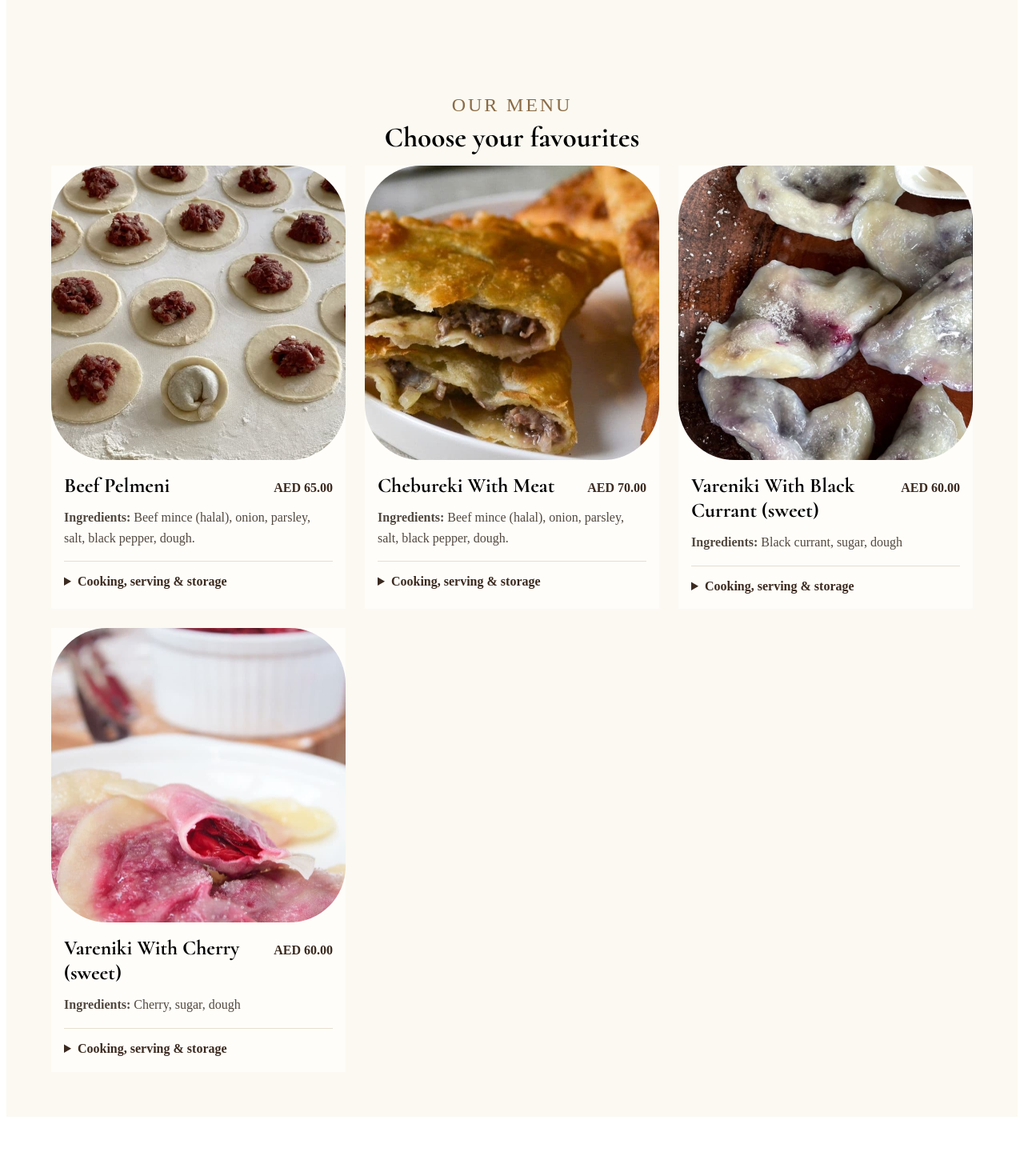
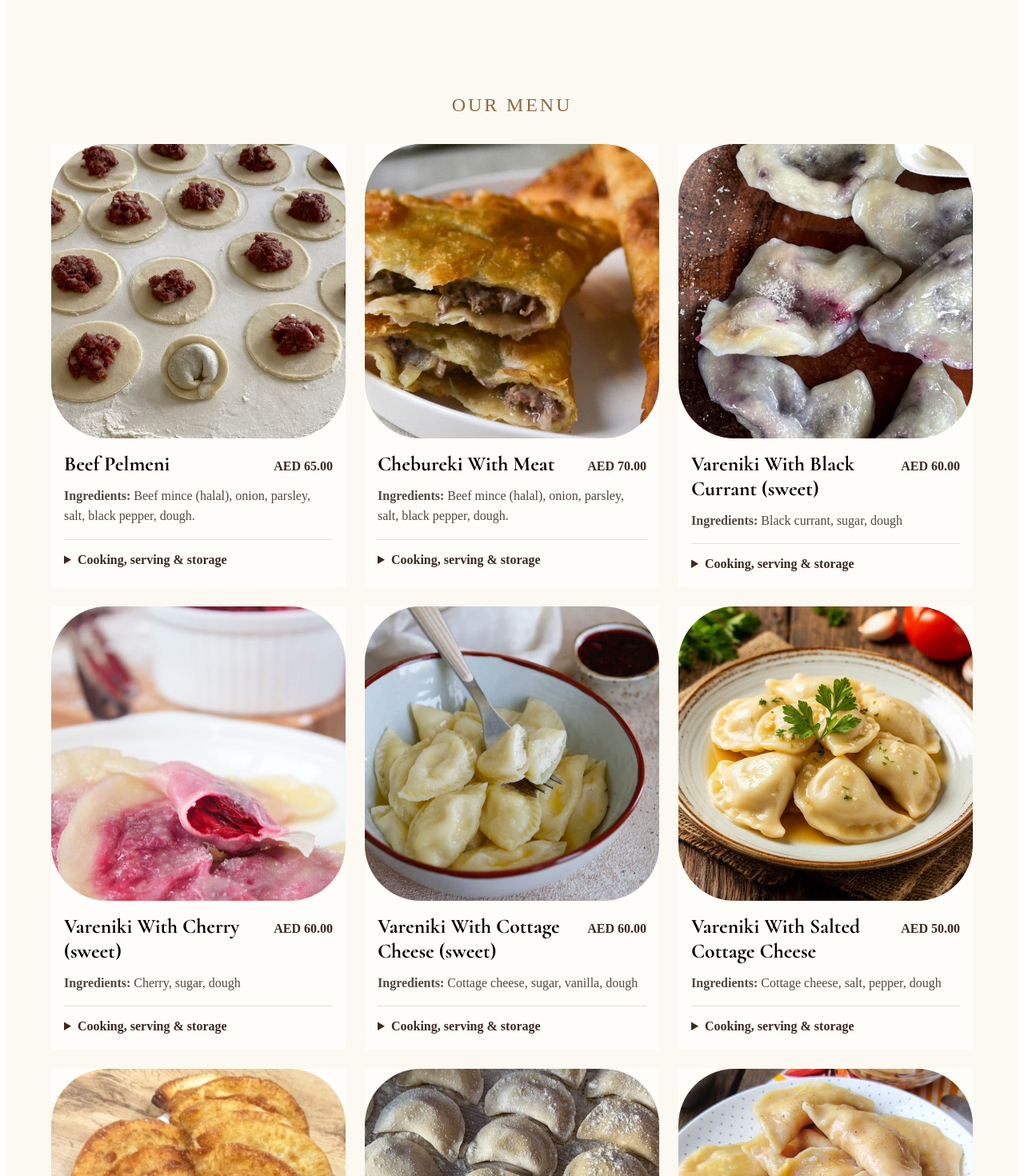
Before and after one commit to irahilles/vareniki-project, a React (Vite) app: page / in a window 1280 px wide. Shown: the part 1330-2800 px from the top of the page at 80% size. Before the commit the page ends 2734 px from the top, so only its background shows below. Built offline with nearby package versions, Linux system fonts and the light colour scheme.

Commit message:
complited menu section

```diff
--- a/src/Header/Header.module.css
+++ b/src/Header/Header.module.css
@@ -87,8 +87,8 @@
     width: fit-content;
     padding: 12px 20px;
     border-radius: 6px;
-    background: #e1ef15;
-    color: #24211f;
+    background-color: #e3e723;
+    color: #1b1915;
     font-weight: 600;
     text-decoration: none;
 }
--- a/src/Header/Header.tsx
+++ b/src/Header/Header.tsx
@@ -55,7 +55,7 @@ export default function Header() {
 
  <a
   className={styles.orderButton}
-  href="https://wa.me/971544937763?text=Hi%2C%20I%20would%20like%20to%20place%20an%20order."
+  href="https://wa.me/971502090981?text=Hi%2C%20I%20would%20like%20to%20place%20an%20order."
   target="_blank"
   rel="noreferrer"
   onClick={() => setMenuOpen(false)}
--- a/src/Hero/Hero.module.css
+++ b/src/Hero/Hero.module.css
@@ -31,8 +31,8 @@
     min-width: 180px;
         padding: 12px 28px;
         text-align: center;
-        background: #f4e6d3;
-    color: #24211f;
+        background-color: #e3e723;
+    color: #1b1915;
     font-weight: 600;
     text-decoration: none;
     white-space: nowrap;
--- a/src/Menu/Menu.module.css
+++ b/src/Menu/Menu.module.css
@@ -5,18 +5,11 @@
 }
 
 .eyebrow {
-    margin: 0 0 8px;
+    margin: 0 0 35px;
     color: #8b6b45;
     font-size: 1.5rem;
     letter-spacing: 0.12em;
     text-transform: uppercase;
-}
-
-.title {
-    margin: 0 0 16px;
-    font-family: "Cormorant", Georgia, serif;
-    font-size: clamp(1.5rem, 5vw, 2.2rem);
-    line-height: 1.1;
 }
 
 .products {
@@ -87,6 +80,22 @@
     margin: 12px 0 0;
 }
 
+.orderButton {
+    display: inline-block;
+    margin-top: 32px;
+    padding: 12px 24px;
+    border-radius: 6px;
+    background-color: #e3e723;
+    color: #1b1915;
+    font-weight: 600;
+    text-decoration: none;
+    min-width: 180px;
+}
+
+.orderButton:hover {
+    background-color: #dceb54;
+}
+
 @media (min-width: 600px) {
     .products {
         grid-template-columns: repeat(2, minmax(0, 1fr));
--- a/src/Menu/Menu.tsx
+++ b/src/Menu/Menu.tsx
@@ -1,14 +1,16 @@
 import styles from "./Menu.module.css";
 import beefPelmeni from "../assets/beef pelmeni.jpg";
 import cheburekWithMeat from '../assets/cheburek with meat.jpg';
-// import cheburekiWithCheese from '../assets/chebureki with cheese.jpg';
+import cheburekiWithCheese from '../assets/chebureki with cheese.jpg';
 import varenikiWithCherry from '../assets/vareniki with cherry.jpg';
-// import varenikiWithCottageCheese from '../assets/vareniki with cottage cheese.jpg';
-// import varenikiWithPotAndMushrooms from '../assets/vareniki with poato and mushrooms.jpg';
-// import varenikiWithPotAndCheese from '../assets/vareniki with potato and cottage cheese.jpg';
-// import varenikiWithPotato from '../assets/vareniki with potato.jpg';
-// import varenikiWithSaltedCheese from '../assets/vareniki with salted cottage cheese.jpg';
+import varenikiWithCottageCheese from '../assets/vareniki with cottage cheese.jpg';
+import varenikiWithPotAndMushrooms from '../assets/vareniki with poato and mushrooms.jpg';
+import varenikiWithPotAndCheese from '../assets/vareniki with potato and cottage cheese.jpg';
+import varenikiWithPotato from '../assets/vareniki with potato.jpg';
+import varenikiWithSaltedCheese from '../assets/vareniki with salted cottage cheese.jpg';
 import varenikiWithBlackcurrant from '../assets/blackcurrunt varenuki.jpeg';
+import varenikiWithCabbage from '../assets/cabage.jpeg';
+import chickenPelmeni from '../assets/about.jpg';
 
 type Product = {
   name: string;
@@ -51,7 +53,7 @@ const products: Product[] = [
     ingredients:
       "Black currant, sugar, dough",
     cooking:
-      "Bring water to a boil. Gently place vareniki into the water and cook for 2–3 minutes. Stir gently once or twice to prevent sticking.",
+      "Bring water to a boil. Gently place vareniki into the water and cook for 5–6 minutes. Stir gently once or twice to prevent sticking.",
     serving: "For a soft taste add a little sugar. Serve with sour cream on the side.",
     storage: "Keep frozen for up to 3 months.",
     image: varenikiWithBlackcurrant,
@@ -62,18 +64,109 @@ const products: Product[] = [
     ingredients:
       "Cherry, sugar, dough",
     cooking:
-      "Bring water to a boil. Gently place vareniki into the water and cook for 2–3 minutes. Stir gently once or twice to prevent sticking.",
+      "Bring water to a boil. Gently place vareniki into the water and cook for 5–6 minutes. Stir gently once or twice to prevent sticking.",
     serving: "For a soft taste add a little sugar. Serve with sour cream on the side.",
     storage: "Keep frozen for up to 3 months.",
     image: varenikiWithCherry,
-    }
+  },
+      {
+    name: "Vareniki With Cottage Cheese (sweet)",
+    price: "AED 60.00",
+    ingredients:
+      "Cottage cheese, sugar, vanilla, dough",
+    cooking:
+      "Bring water to a boil. Gently place vareniki into the water and cook for 5–6 minutes. Stir gently once or twice to prevent sticking.",
+    serving: "For a soft taste add a little sugar. Serve with sour cream on the side.",
+    storage: "Keep frozen for up to 3 months.",
+    image: varenikiWithCottageCheese,
+  },
+  {
+    name: "Vareniki With Salted Cottage Cheese",
+    price: "AED 50.00",
+    ingredients: "Cottage cheese, salt, pepper, dough",
+    cooking: "Bring salted water to a boil. Gently place vareniki into the water and cook for 5–6 minutes. Stir gently once or twice to prevent sticking.",
+    serving: "For a soft, buttery taste, add a little butter and a pinch of black pepper. Serve with sour cream on the side.",
+    storage: "Keep frozen for up to 3 months.",
+    image: varenikiWithSaltedCheese,
+  },
+    {
+    name: "Chebureki With Cheese",
+    price: "AED 60.00",
+    ingredients:
+      "Mozarella cheese, feta cheese, parsley, dough.",
+    cooking:
+      "Put gently in the hot oil on the pan and fry from both sides",
+    serving:
+      "Serve hot",
+    storage: "Keep frozen for up to 3 months.",
+    image: cheburekiWithCheese,
+  },
+      {
+    name: "Vareniki With Potato",
+    price: "AED 45.00",
+    ingredients:
+      "Potato, onion, dill, salt, black pepper, dough.",
+    cooking:
+      "Bring salted water to a boil. Gently place vareniki into the water and cook for 5–6 minutes. Stir gently once or twice to prevent sticking.",
+    serving:
+      "For a soft, buttery taste, add a little butter and a pinch of black pepper. Serve with sour cream on the side.",
+    storage: "Keep frozen for up to 3 months.",
+    image: varenikiWithPotato,
+  },
+  {
+    name: "Vareniki With Cabbage",
+    price: "AED 45.00",
+    ingredients:
+      "Cabbage, carrot, onion, salt, black pepper, dough.",
+    cooking:
+      "Bring salted water to a boil. Gently place vareniki into the water and cook for 5–6 minutes. Stir gently once or twice to prevent sticking.",
+    serving:
+      "For a soft, buttery taste, add a little butter and a pinch of black pepper. Serve with sour cream on the side.",
+    storage: "Keep frozen for up to 3 months.",
+    image: varenikiWithCabbage,
+  },
+  {
+    name: "Vareniki With Potato And Cottage Cheese",
+    price: "AED 55.00",
+    ingredients:
+      "Potato, cottage cheese, salt, black pepper, dough.",
+    cooking:
+      "Bring salted water to a boil. Gently place vareniki into the water and cook for 5–6 minutes. Stir gently once or twice to prevent sticking.",
+    serving:
+      "For a soft, buttery taste, add a little butter and a pinch of black pepper. Serve with sour cream on the side.",
+    storage: "Keep frozen for up to 3 months.",
+    image: varenikiWithPotAndCheese,
+  },
+    {
+    name: "Vareniki With Potato And Mashrooms",
+    price: "AED 50.00",
+    ingredients:
+      "Potato, onion, mashrooms, dill, salt, black pepper, dough.",
+    cooking:
+      "Bring salted water to a boil. Gently place vareniki into the water and cook for 5–6 minutes. Stir gently once or twice to prevent sticking.",
+    serving:
+      "For a soft, buttery taste, add a little butter and a pinch of black pepper. Serve with sour cream on the side.",
+    storage: "Keep frozen for up to 3 months.",
+    image: varenikiWithPotAndMushrooms,
+  },
+     {
+    name: "Chicken Pelmeni",
+    price: "AED 55.00",
+    ingredients:
+      "Chicken mince (halal), white onion, dill, salt, black pepper, dough.",
+    cooking:
+      "Bring salted water to a boil. Gently place the pelmeni into the water and cook for 5–6 minutes. Stir gently once or twice to prevent sticking.",
+    serving:
+      "For a soft, buttery taste, add a little butter and a pinch of black pepper. Serve with sour cream on the side.",
+    storage: "Keep frozen for up to 3 months.",
+    image: chickenPelmeni,
+  },
 ];
 
 export default function Menu() {
   return (
     <section id="menu" className={styles.menu}>
       <p className={styles.eyebrow}>Our menu</p>
-      <h2 className={styles.title}>Choose your favourites</h2>
 
       <div className={styles.products}>
         {products.map((product) => (
@@ -112,6 +205,14 @@ export default function Menu() {
           </article>
         ))}
       </div>
+      <a
+  href="https://wa.me/971502090981"
+  target="_blank"
+  rel="noopener noreferrer"
+  className={styles.orderButton}
+>
+  Place An Order
+</a>
     </section>
   );
 }
```
Also changed, not shown: src/assets/cabage.jpeg (added).
